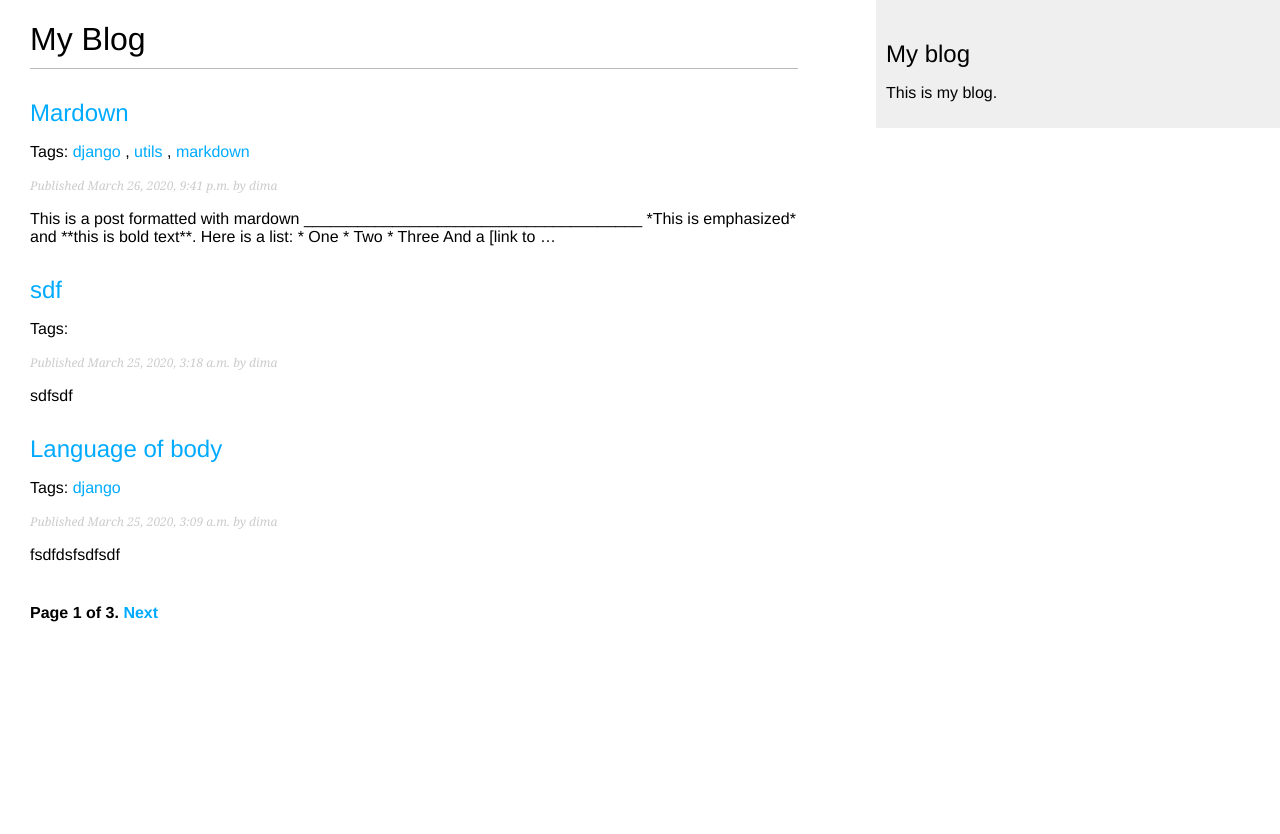
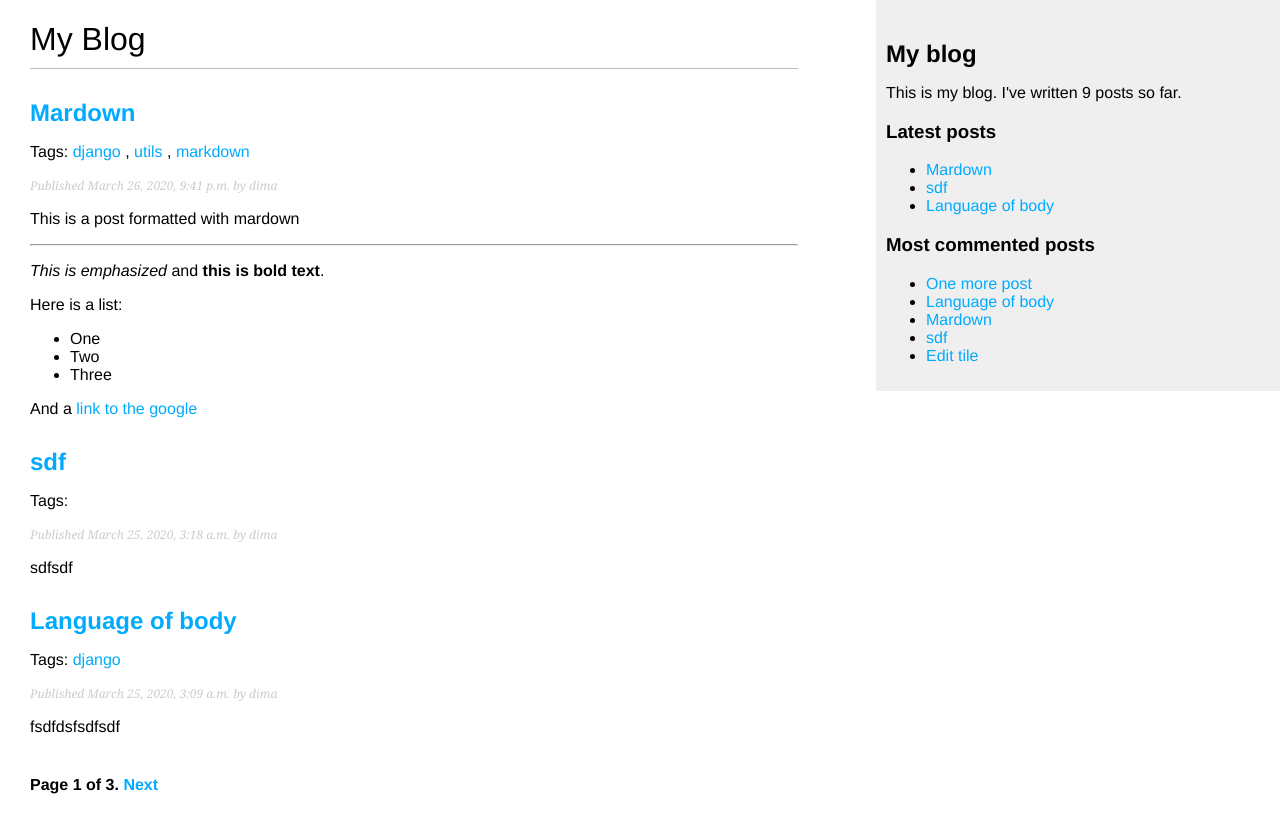
Before and after one commit to zenmin88/blog_next, a Django app: page /blog/ in a window 1280 px wide. Before the commit the page ends 622 px from the top, so only its background shows below. Run offline with Django 3.2, Linux system fonts and the light colour scheme; data comes from the database, SQL or seed files in the repository; both versions use the stored data as it was after the commit; parts of the project's set-up code (start-up, migrations or seed data) failed here and were passed over.

Commit message:
added tags, filter, markdown

```diff
--- a/blog/static/css/blog.css
+++ b/blog/static/css/blog.css
@@ -16,7 +16,7 @@ h1 {
 }
 
 h2 {
-    font-weight:normal;
+    font-weight: bold;
     margin:30px 0 10px 0;
 }
 
--- a/blog/templates/blog/base.html
+++ b/blog/templates/blog/base.html
@@ -1,4 +1,5 @@
 {% load static %}
+{% load blog_tags %}
 <!DOCTYPE html>
 <html>
 <head>
@@ -10,9 +11,21 @@
     {% block content %}
     {% endblock %}
   </div>
+
   <div id="sidebar">
     <h2>My blog</h2>
-      <p>This is my blog.</p>
+      <p>This is my blog. I've written {% total_posts %} posts so far.</p>
+      <h3>Latest posts</h3>
+      {% show_latest_posts 3 %}
+      <h3>Most commented posts</h3>
+      {% get_most_commented_posts as most_commented_posts %}
+      <ul>
+          {% for post in most_commented_posts %}
+            <li><a href="{{ post.get_absolute_url }}">{{ post.title }}</a></li>
+          {% endfor %}
+
+      </ul>
   </div>
+
 </body>
 </html>
--- a/blog/templates/blog/post/detail.html
+++ b/blog/templates/blog/post/detail.html
@@ -1,4 +1,5 @@
 {% extends "blog/base.html" %}
+{% load blog_tags %}
 
 {% block title %}{{ post.title }}{% endblock %}
 
@@ -7,7 +8,7 @@
   <p class="date">
     Published {{ post.publish }} by {{ post.author }}
   </p>
-  {{ post.body|linebreaks }}
+  {{ post.body|markdown }}
      <p>
          <a href="{% url "blog:post_share" post.id %}">
       Share this post
--- /dev/null
+++ b/blog/templates/blog/post/latest_posts.html
@@ -0,0 +1,5 @@
+<ul>
+    {% for post in latest_posts %}
+        <li><a href="{{ post.get_absolute_url }}">{{ post.title }}</a></li>
+    {% endfor %}
+</ul>
--- a/blog/templates/blog/post/list.html
+++ b/blog/templates/blog/post/list.html
@@ -1,4 +1,5 @@
 {% extends "blog/base.html" %}
+{% load blog_tags %}
 
 {% block title %}My Blog{% endblock %}
 
@@ -25,7 +26,7 @@
     <p class="date">
       Published {{ post.publish }} by {{ post.author }}
     </p>
-    {{ post.body|truncatewords:30|linebreaks }}
+    {{ post.body|markdown|truncatewords_html:30 }}
   {% endfor %}
     {% include 'pagination.html' with page=posts %}
 {% endblock %}
--- /dev/null
+++ b/blog/templatetags/blog_tags.py
@@ -0,0 +1,30 @@
+from django import template
+from django.db.models import Count, Q
+from ..models import Post
+from django.utils.safestring import mark_safe
+import markdown
+
+register = template.Library()
+
+
+@register.simple_tag
+def total_posts():
+    return Post.published.count()
+
+
+@register.inclusion_tag('blog/post/latest_posts.html')
+def show_latest_posts(count=5):
+    latest_posts = Post.published.order_by('-publish')[:count]
+    return {'latest_posts': latest_posts}
+
+
+@register.simple_tag
+def get_most_commented_posts(count=5):
+    return Post.published.annotate(
+        cnt_comments=Count('comments', filter=Q(comments__active=True))
+        ).order_by('-cnt_comments', '-publish')[:count]
+
+
+@register.filter(name='markdown')
+def markdown_format(text):
+    return mark_safe(markdown.markdown(text))
```
Also changed, not shown: db.sqlite3.
